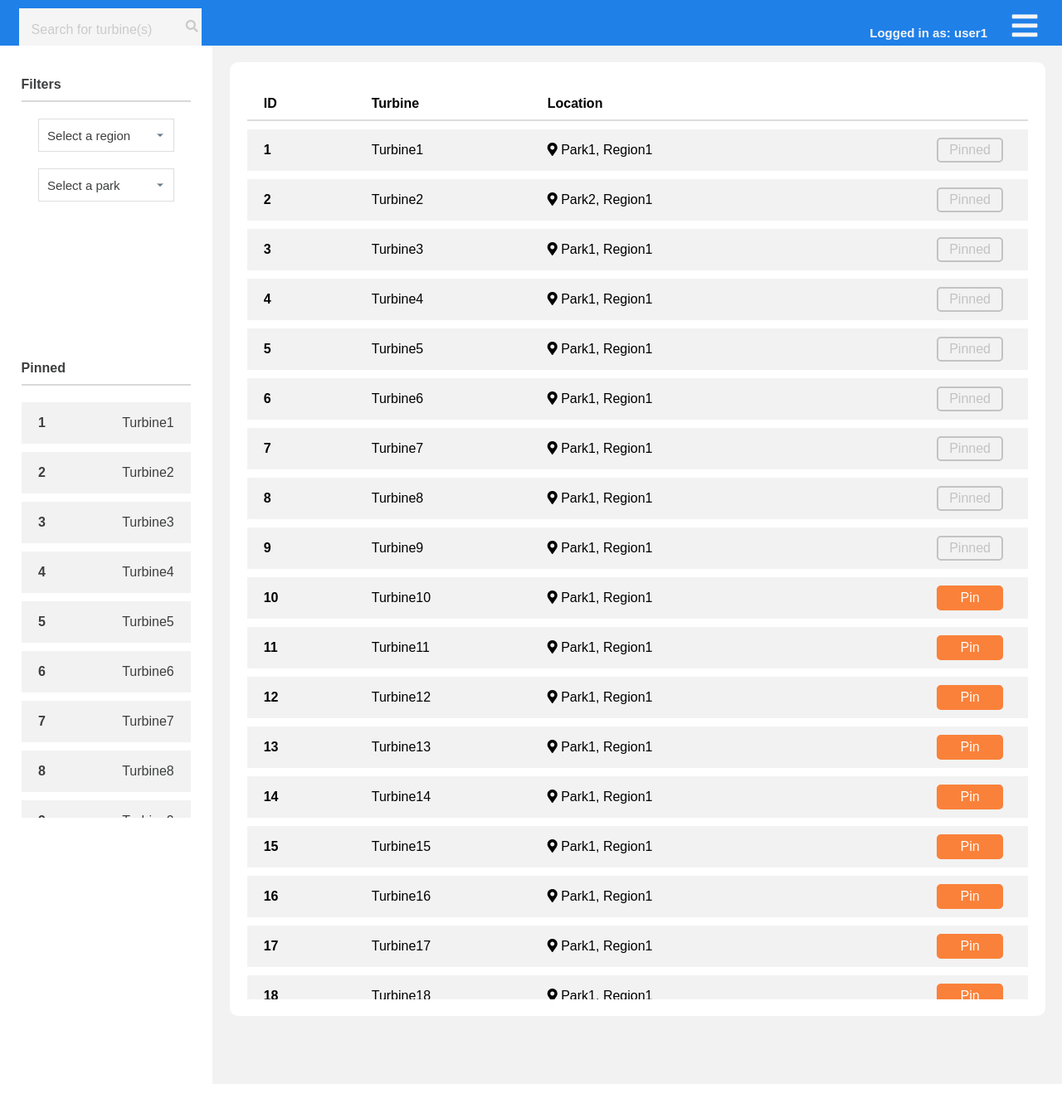
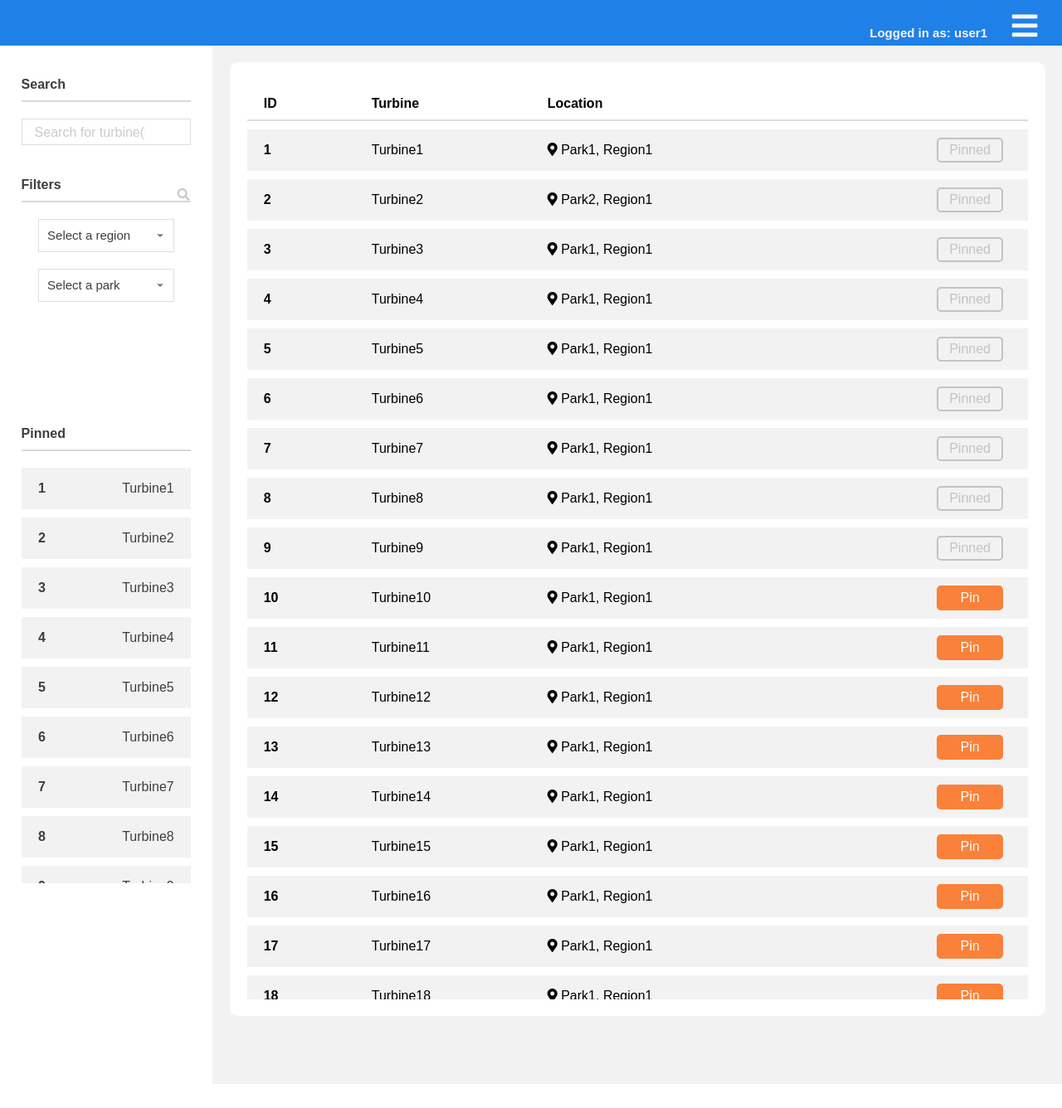
Before and after one commit to JCG333/Project, a Flask app: page /search_page in a window 1280 px wide. Shown: the whole page at 83% size. Run offline with Flask 3, Linux system fonts and the light colour scheme; a user stored in the database is signed in; data comes from the database, SQL or seed files in the repository.

Commit message:
moved search-bar to sidebar

```diff
--- a/app/static/CSS/colors.css
+++ b/app/static/CSS/colors.css
@@ -95,8 +95,9 @@
     --header-primary-bg-color: #1f80e8;
 
     /*----- Searchbar -----*/
-    --search-bg-color: #f5f5f5;
+    --search-bg-color: #e0efff;
     --search-placeholder-color: #cbcbcb;
+    --search-border-color: #dedede;
     --search-focus-color: #e4e4e4;
     --search-button-color: #cbcbcb;
     --search-text-color: #3d3e3f;
--- a/app/static/CSS/search.css
+++ b/app/static/CSS/search.css
@@ -43,7 +43,6 @@ header {
     height: 20%;
     margin-left: 10%;
     margin-right: 10%;
-    margin-bottom: 10%;
 }
 
 #pinned-container {
@@ -104,58 +103,6 @@ header {
     width: 50%;
     height: 100%;
     justify-content: right;
-}
-
-/*============== !SEARCH BAR ==============*/
-
-#search {
-    display: flex;
-    width: 35%;
-    max-height: 75%;
-    margin-left: 2%;
-    padding: 15px;
-    background-color: var(--search-bg-color);
-    color: var(--search-text-color);
-    border: none;
-    padding-right: 40px;
-    font-size: 15px;
-    outline: none;
-}
-
-.search-button {
-    position: absolute;
-    left: 16.5%;
-    top: 0.9%;
-    border: none;
-    background: none;
-    cursor: pointer;
-    width: 40px;
-    height: 40px;
-}
-
-.search-button .fa-search {
-    margin: 0;
-    color: var(--search-button-color);
-    font-size: 15px;
-}
-
-.fa-search:hover {
-    font-size: 16px;
-}
-
-#search::placeholder {
-    color: var(--search-placeholder-color);
-    font-size: medium;
-}
-
-#search:focus::placeholder {
-    color: transparent;
-}
-
-
-#search:focus {
-    /*background-color: var(--search-focus-color);*/
-    outline: none;
 }
 
 /*============== !HEADER ==============*/
@@ -240,9 +187,62 @@ header {
 
 /*============== !SIDEBAR ==============*/
 
+/*------- !SEARCH BAR -------*/
+
+#search {
+    display: flex;
+    width: 80%;
+    height: 30px;
+    margin-left: 10%;
+    margin-right: 10%;
+    padding: 15px;
+    color: var(--search-text-color);
+    border: 1px solid var(--search-border-color);
+    padding-right: 40px;
+    font-size: 15px;
+    outline: none;
+}
+
+.search-button {
+    position: absolute;
+    left: 15.7%;
+    top: 16.1%;
+    border: none;
+    background: none;
+    cursor: pointer;
+    width: 40px;
+    height: 40px;
+}
+
+.search-button .fa-search {
+    margin: 0;
+    color: var(--search-button-color);
+    font-size: 15px;
+}
+
+.fa-search:hover {
+    font-size: 16px;
+}
+
+#search::placeholder {
+    color: var(--search-placeholder-color);
+    font-size: medium;
+}
+
+#search:focus::placeholder {
+    color: transparent;
+}
+
+
+#search:focus {
+    /*background-color: var(--search-focus-color);*/
+    outline: none;
+}
+
 /*------- !FILTER -------*/
 
-#filter-title {
+#filter-title,
+#search-title {
     font-size: 16px;
     margin-bottom: 20px;
     margin-left: 10%;
@@ -301,6 +301,7 @@ header {
     border-bottom: 2px solid var(--sidebar-text-border-color);
     padding-bottom: 10px;
     font-weight: bold;
+    margin-top: 0px;
 }
 
 .turbine-div {
--- a/app/templates/search.html
+++ b/app/templates/search.html
@@ -18,8 +18,7 @@
     <div id="header-container">
         <!---- LEFT HEADER ---->
         <div id="left-header-container">
-            <input type="search" id="search" placeholder="Search for turbine(s)">
-            <button id="search-button" class="search-button"><i class="fas fa-search"></i></button>
+
         </div>
         <!---- RIGHT HEADER ---->
         <div id="right-header-container">
@@ -62,6 +61,10 @@
     <div id="main-container">
         <!---- SIDEBAR ---->
         <div id="sidebar-container">
+            <!---- SEARCHBAR---->
+            <p id="search-title">Search</p>
+            <input type="search" id="search" placeholder="Search for turbine(s)">
+            <button id="search-button" class="search-button"><i class="fas fa-search"></i></button>
             <!---- FILTERS ---->
             <p id="filter-title">Filters</p>
             <div id="filter-container">
```
